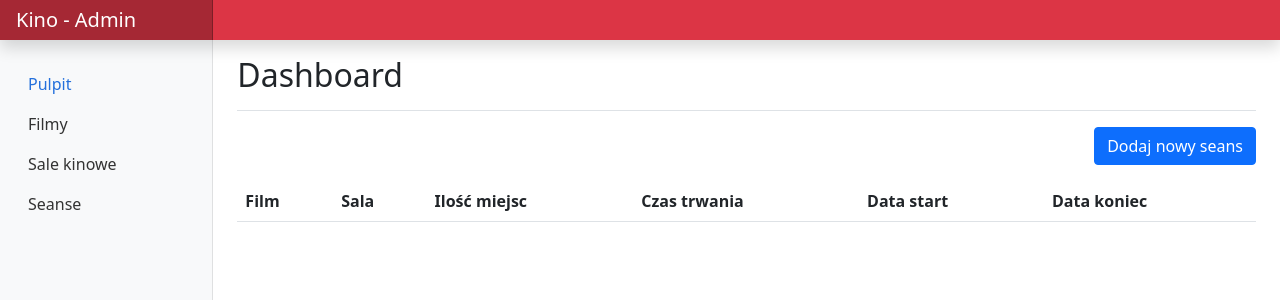
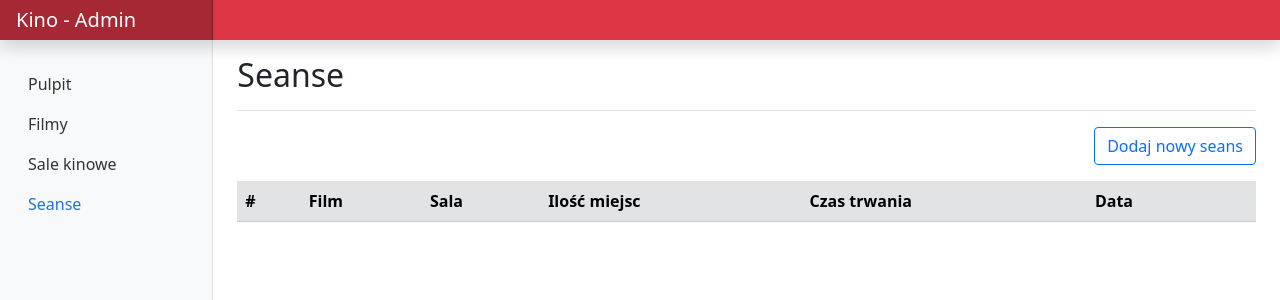
Before and after one commit to marekke/wse-kino, a React (Create React App) app: page /admin/shows in a window 1280 px wide. Shown: the top 300 px of the page. Built offline with nearby package versions, Linux system fonts and the light colour scheme.

Commit message:
zmiana layoutu

```diff
--- a/src/components/admin/AdminLayout.js
+++ b/src/components/admin/AdminLayout.js
@@ -1,4 +1,4 @@
-import {Link, Route, Routes} from "react-router-dom";
+import {Link, NavLink, Route, Routes, useLocation} from "react-router-dom";
 import MovieIndex from "./movie/MovieIndex";
 import MovieCreate from "./movie/MovieCreate";
 import MovieUpdate from "./movie/MovieUpdate";
@@ -9,8 +9,10 @@ import ShowIndex from "./show/ShowIndex";
 import ShowCreate from "./show/ShowCreate";
 import Error from "../app/Error";
 import ShowView from "./show/ShowView";
+import {getRouteName} from "../../router/Helper";
 
 function AdminLayout() {
+  const location = useLocation();
 
   return (
     <>
@@ -31,19 +33,18 @@ function AdminLayout() {
             <div className="position-sticky pt-3">
               <ul className="nav flex-column">
                 <li className="nav-item">
-                  <a className="nav-link active" aria-current="page" href="#">
-                    <span data-feather="home"></span>
+                  <a className="nav-link" aria-current="page" href="#">
                     Pulpit
                   </a>
                 </li>
                 <li className="nav-item">
-                  <Link to="/admin/movies" className="nav-link">Filmy</Link>
+                  <NavLink to="/admin/movies" className="nav-link">Filmy</NavLink>
                 </li>
                 <li className="nav-item">
-                  <Link to="/admin/screen-rooms" className="nav-link">Sale kinowe</Link>
+                  <NavLink to="/admin/screen-rooms" className="nav-link">Sale kinowe</NavLink>
                 </li>
                 <li className="nav-item">
-                  <Link to="/admin/shows" className="nav-link">Seanse</Link>
+                  <NavLink to="/admin/shows" className="nav-link">Seanse</NavLink>
                 </li>
               </ul>
             </div>
@@ -52,7 +53,7 @@ function AdminLayout() {
           <main className="col-md-9 ms-sm-auto col-lg-10 px-md-4">
             <div
               className="d-flex justify-content-between flex-wrap flex-md-nowrap align-items-center pt-3 pb-2 mb-3 border-bottom">
-              <h1 className="h2">Dashboard</h1>
+              <h1 className="h2">{getRouteName(location.pathname)}</h1>
             </div>
             <Error />
             <div>
--- a/src/components/admin/movie/MovieIndex.js
+++ b/src/components/admin/movie/MovieIndex.js
@@ -1,23 +1,28 @@
 import {Link} from "react-router-dom";
 import {useDispatch, useSelector} from "react-redux";
 import {removeMovie} from "../../../redux/movie/actions";
-import {Trash} from "react-bootstrap-icons";
+import {Pencil, Trash} from "react-bootstrap-icons";
+import {getMovies} from "../../../redux/movie/selectors";
 
 function MovieIndex() {
   const dispatch = useDispatch();
-  const movies = useSelector((state) => state.movie);
+  const movies = useSelector(getMovies);
 
-  const moviesElements = Object.values(movies).map(movie => <tr key={movie.id}>
+  const moviesElements = movies.map((movie, index) => <tr key={movie.id}>
+    <td>{index + 1}</td>
     <td>{movie.title}</td>
     <td>{movie.duration}</td>
-    <td><Trash onClick={() => dispatch(removeMovie(movie.id))} /></td>
+    <td className={'text-end'}>
+      <Link to={`/admin/movies/update/${movie.id}`} className={'me-2'}><Pencil/></Link>
+      <Trash role={'button'} className={'text-danger'} onClick={() => dispatch(removeMovie(movie.id))}/>
+    </td>
   </tr>);
 
   return (
     <>
       <p className="text-end">
         <Link to="/admin/movies/create">
-          <button className="btn btn-danger">
+          <button className="btn btn-outline-primary">
             Dodaj nowy film
           </button>
         </Link>
@@ -25,13 +30,15 @@ function MovieIndex() {
 
       <table className={'table'}>
         <thead>
-          <tr>
-            <th>Nazwa</th>
-            <th>Czas trwania</th>
-          </tr>
+        <tr className={'table-secondary'}>
+          <th>#</th>
+          <th>Nazwa</th>
+          <th>Czas trwania</th>
+          <th></th>
+        </tr>
         </thead>
         <tbody>
-          {moviesElements}
+        {moviesElements}
         </tbody>
       </table>
     </>
--- a/src/components/admin/screenRoom/ScreenRoomIndex.js
+++ b/src/components/admin/screenRoom/ScreenRoomIndex.js
@@ -1,29 +1,50 @@
 import {useSelector} from "react-redux";
 import {Link} from "react-router-dom";
+import {getScreenRooms} from "../../../redux/screenRoom/selectors";
+import {Pencil, Trash} from "react-bootstrap-icons";
 
 export default function ScreenRoomIndex() {
-  const screenRooms = useSelector((state) => state.screenRoom);
+  const screenRooms = useSelector(getScreenRooms);
 
-  const screenRoomsElements = Object.keys(screenRooms).map(id =>
-    <li key={id} className="list-group-item">
-      <Link to={`update/${id}`}>{screenRooms[id].number}</Link>
-      <span className="float-end">{screenRooms[id].capacity}</span>
-    </li>
+  const screenRoomsElements = screenRooms.map((screenRoom, index) =>
+    <tr key={screenRoom.id}>
+      <td>{index + 1}</td>
+      <td>
+        {screenRoom.number}
+      </td>
+      <td>
+        {screenRoom.capacity}
+      </td>
+      <td className={'text-end'}>
+        <Link to={`update/${screenRoom.id}`} className={'me-2'}><Pencil/></Link>
+        <Trash role={'button'} className={'text-danger'}/>
+      </td>
+    </tr>
   );
 
   return (
     <>
       <p className="text-end">
         <Link to="/admin/screen-rooms/create">
-          <button className="btn btn-primary">
+          <button className="btn btn-outline-primary">
             Dodaj salę kinową
           </button>
         </Link>
       </p>
 
-      <ul className="list-group mt-5">
+      <table className={'table'}>
+        <thead>
+        <tr className={'table-secondary'}>
+          <th>#</th>
+          <th>Numer</th>
+          <th>Ilość miejsc</th>
+          <th></th>
+        </tr>
+        </thead>
+        <tbody>
         {screenRoomsElements}
-      </ul>
+        </tbody>
+      </table>
     </>
   );
 }
--- a/src/components/admin/show/ShowIndex.js
+++ b/src/components/admin/show/ShowIndex.js
@@ -1,35 +1,46 @@
 import {Link} from "react-router-dom";
 import {useDispatch, useSelector} from "react-redux";
-import {Trash} from "react-bootstrap-icons";
+import {ArrowRightShort, Clock, Eye, Trash} from "react-bootstrap-icons";
 import {removeShow as removeShowAction} from "../../../redux/show/actions";
+import {getShows} from "../../../redux/show/selectors";
+import moment from "moment/moment";
 
 export default function ShowIndex() {
-  const shows = useSelector((state) => state.show);
+  const shows = useSelector(getShows);
   const dispatch = useDispatch();
 
   function removeShow(showID) {
     dispatch(removeShowAction(showID))
   }
 
-  const showsElements = Object.keys(shows).map(id =>
-    <tr key={id}>
-      <td><Link to={`view/${id}`}>{shows[id].movie.title}</Link></td>
-      <td>{shows[id].screenRoom.number}</td>
-      <td>{Object.keys(shows[id].seats).length}</td>
-      <td>{shows[id].movie.duration} min</td>
-      <td>{shows[id].dateStart}</td>
-      <td>{shows[id].dateEnd}</td>
+  const showsElements = shows.map((show, index) => {
+    const dateStart = moment(show.dateStart);
+    const dateEnd = moment(show.dateEnd);
+    return (
+      <tr key={show.id}>
+        <td>{index + 1}</td>
+        <td>{show.movie.title}</td>
+        <td>{show.screenRoom.number}</td>
+        <td>{Object.keys(show.seats).length}</td>
+        <td>{show.movie.duration} min</td>
         <td>
-        <Trash onClick={() => removeShow(id)} />
+          {dateStart.format('YYYY-MM-DD')}
+          <Clock className={'ms-2 text-primary'} /> <span>{dateStart.format('HH:mm')} <ArrowRightShort/>  {dateEnd.format('HH:mm')}</span>
+        </td>
+        <td className={"text-end"}>
+          <Link to={`view/${show.id}`} className={'me-2'}><Eye /></Link>
+          <Trash role={'button'} className={'text-danger'} onClick={() => removeShow(show.id)}/>
         </td>
       </tr>
+    );
+  }
   );
 
   return (
     <>
       <p className="text-end">
         <Link to="/admin/shows/create">
-          <button className="btn btn-primary">
+          <button className="btn btn-outline-primary">
             Dodaj nowy seans
           </button>
         </Link>
@@ -37,7 +48,8 @@ export default function ShowIndex() {
 
       <table className={'table'}>
         <thead>
-          <tr>
+        <tr className={'table-secondary'}>
+          <th>#</th>
           <th>
             Film
           </th>
@@ -48,8 +60,8 @@ export default function ShowIndex() {
             Ilość miejsc
           </th>
           <th>Czas trwania</th>
-            <th>Data start</th>
-            <th>Data koniec</th>
+          <th>Data</th>
+          <th></th>
         </tr>
         </thead>
         <tbody>
--- a/src/redux/movie/selectors.js
+++ b/src/redux/movie/selectors.js
@@ -1 +1,2 @@
+export const getMovies = (state) => Object.values(state.movie);
 export const getMovieByID = (state, id) => state.movie[id];
--- a/src/redux/screenRoom/selectors.js
+++ b/src/redux/screenRoom/selectors.js
@@ -1 +1,2 @@
+export const getScreenRooms = (state) => Object.values(state.screenRoom);
 export const getScreenRoomByID = (state, id) => state.screenRoom[id];
--- a/src/redux/show/selectors.js
+++ b/src/redux/show/selectors.js
@@ -1,5 +1,6 @@
 import moment from "moment/moment";
 
+export const getShows = (state) => Object.values(state.show);
 export const getShowByID = (state, showID) => state.show[showID];
 
 export const getShowSeatsStatistics = (state, showID) => {
--- /dev/null
+++ b/src/router/Helper.js
@@ -0,0 +1,15 @@
+export function getRouteName(pathname) {
+  if (pathname.startsWith('/admin/movies')) {
+    return 'Filmy';
+  }
+
+  if (pathname.startsWith('/admin/screen-rooms')) {
+    return 'Sale kinowe';
+  }
+
+  if (pathname.startsWith('/admin/shows')) {
+    return 'Seanse';
+  }
+
+  return 'Kino';
+}
```
Lines whose indentation alone changed are shown as unchanged.
